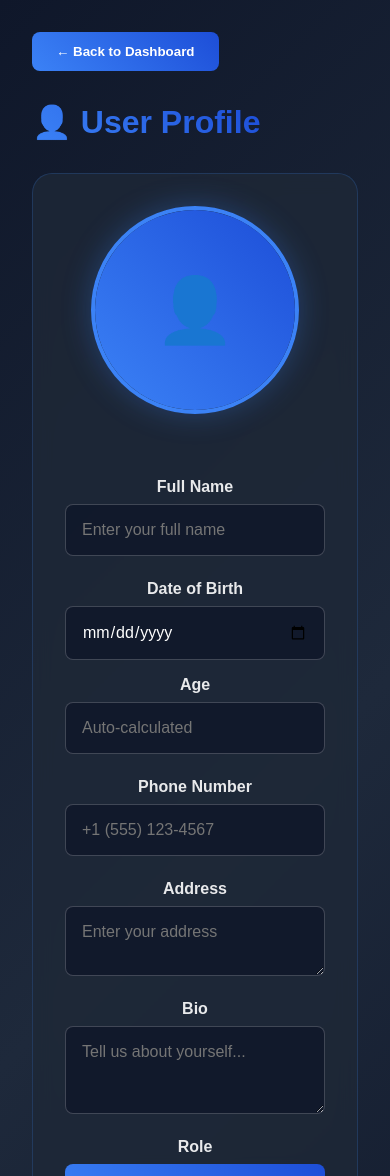
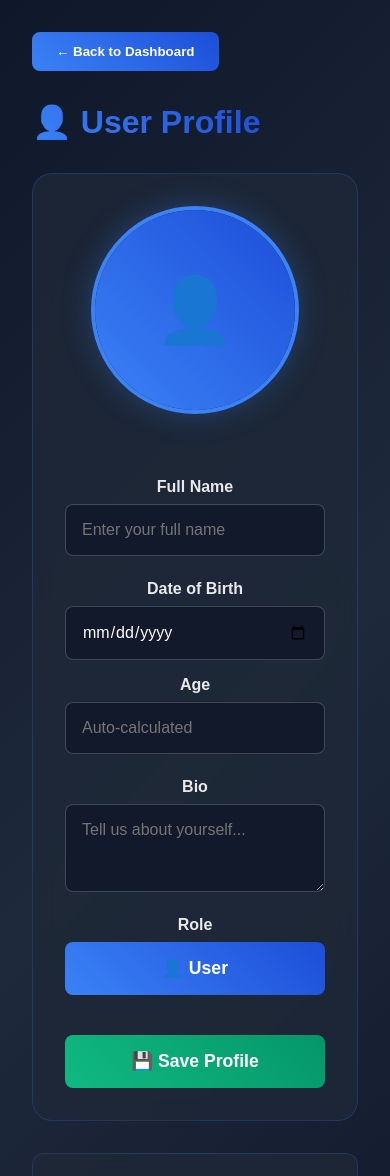
Before and after one commit to giriraj-gh/ANTI-PHISHING-WEB-APP, a React (Create React App) app in the folder FRONTEND/frontend/: page /profile in a window 390 px wide. Shown: the top 1176 px of the page. Built offline with nearby package versions, Linux system fonts and the light colour scheme; no server answers.

Commit message:
Remove phone and address fields from profile page

```diff
--- a/FRONTEND/frontend/src/pages/Profile.jsx
+++ b/FRONTEND/frontend/src/pages/Profile.jsx
@@ -145,28 +145,6 @@ export default function Profile() {
                 readOnly
               />
             </div>
-          </div>
-
-          <div className="form-group">
-            <label className="form-label">Phone Number</label>
-            <input
-              className="form-input"
-              type="tel"
-              placeholder="+1 (555) 123-4567"
-              value={form.phone || ""}
-              onChange={e => setForm({ ...form, phone: e.target.value })}
-            />
-          </div>
-
-          <div className="form-group">
-            <label className="form-label">Address</label>
-            <textarea
-              className="form-input"
-              placeholder="Enter your address"
-              rows="2"
-              value={form.address || ""}
-              onChange={e => setForm({ ...form, address: e.target.value })}
-            />
           </div>
 
           <div className="form-group">
```
